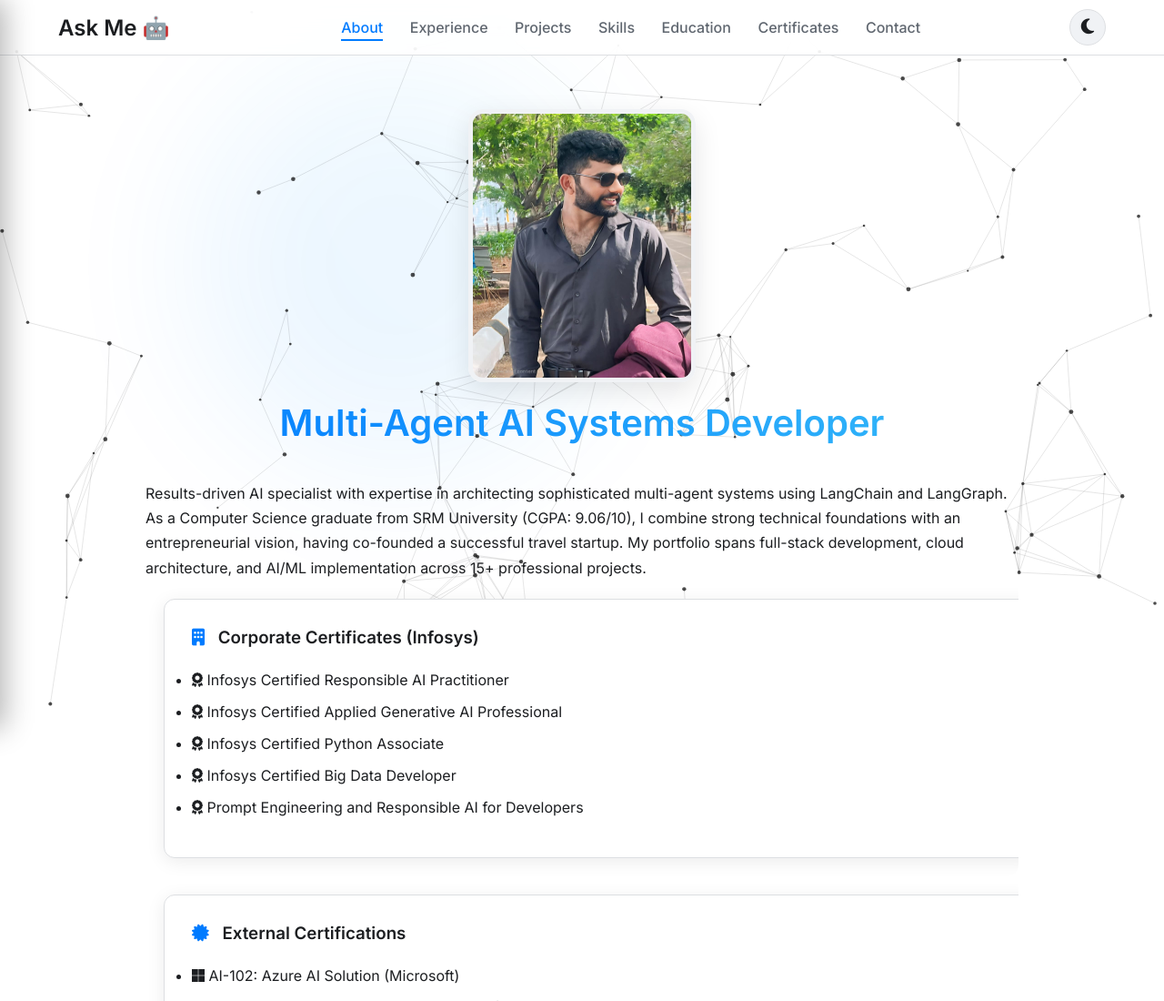
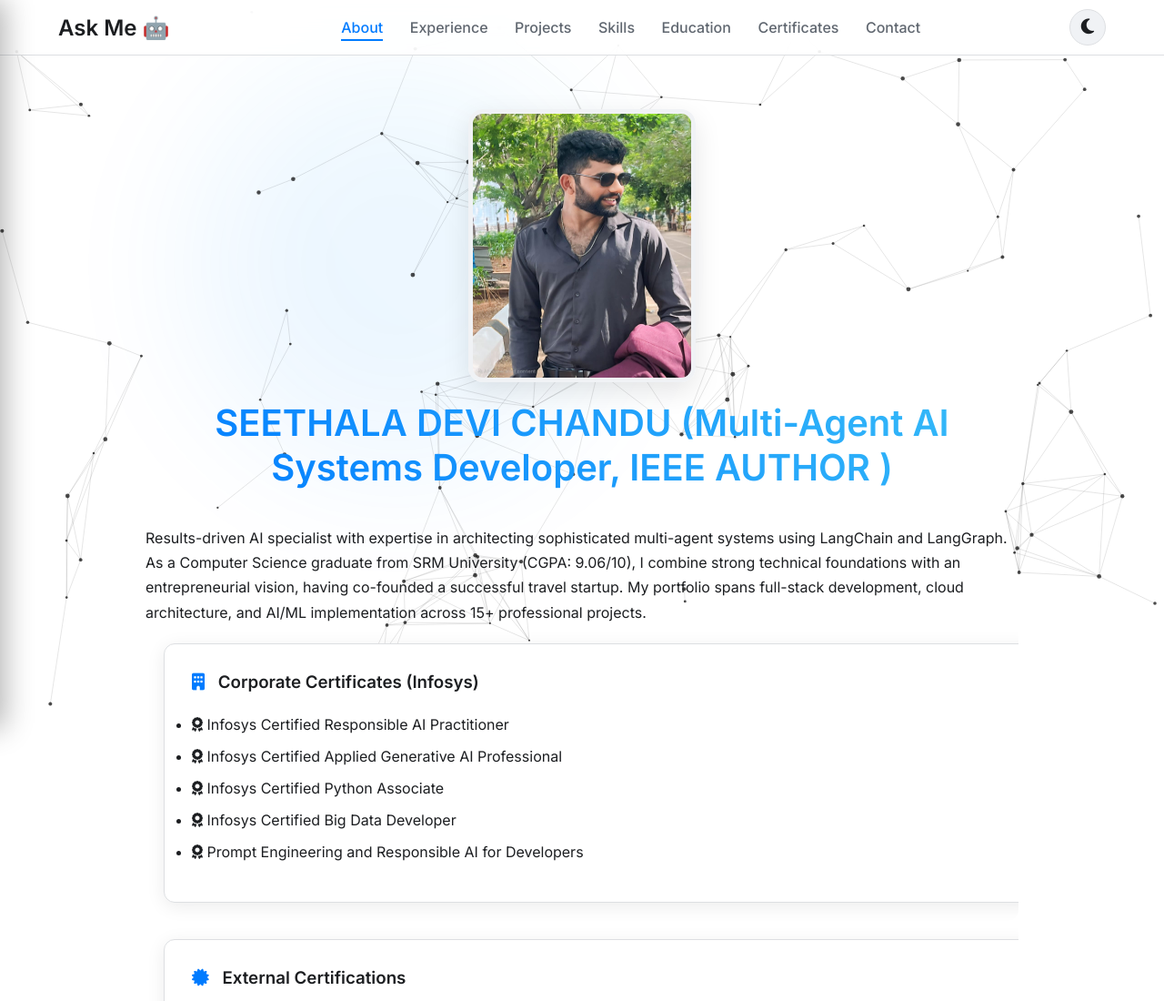
Before and after one commit to SEETHALA-DEVI-CHANDU/Chandu_portfolio, a plain HTML site: page about.html in a window 1280 px wide. Shown: the top 1100 px of the page at 91% size. Drawn offline with Linux system fonts and the light colour scheme.

Commit message:
Update about.html

```diff
--- a/about.html
+++ b/about.html
@@ -60,7 +60,7 @@
         <!-- New Profile Picture & Summary Section -->
         <div class="about-hero reveal-on-scroll">
             <img src="images/profile.jpg" alt="Seethala Devi Chandu" class="profile-picture">
-            <h1 class="page-title gradient-text">Multi-Agent AI Systems Developer</h1>
+            <h1 class="page-title gradient-text">SEETHALA DEVI CHANDU (Multi-Agent AI Systems Developer, IEEE AUTHOR )</h1>
             <p class="about-summary">
                 Results-driven AI specialist with expertise in architecting sophisticated multi-agent systems using LangChain and LangGraph. As a Computer Science graduate from SRM University (CGPA: 9.06/10), I combine strong technical foundations with an entrepreneurial vision, having co-founded a successful travel startup. My portfolio spans full-stack development, cloud architecture, and AI/ML implementation across 15+ professional projects.
             </p>
```
